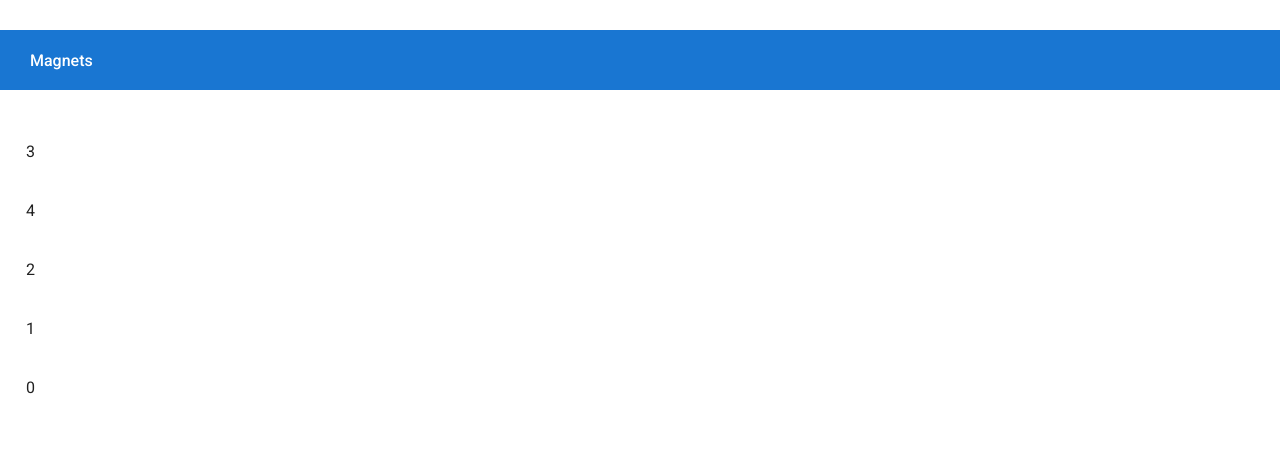
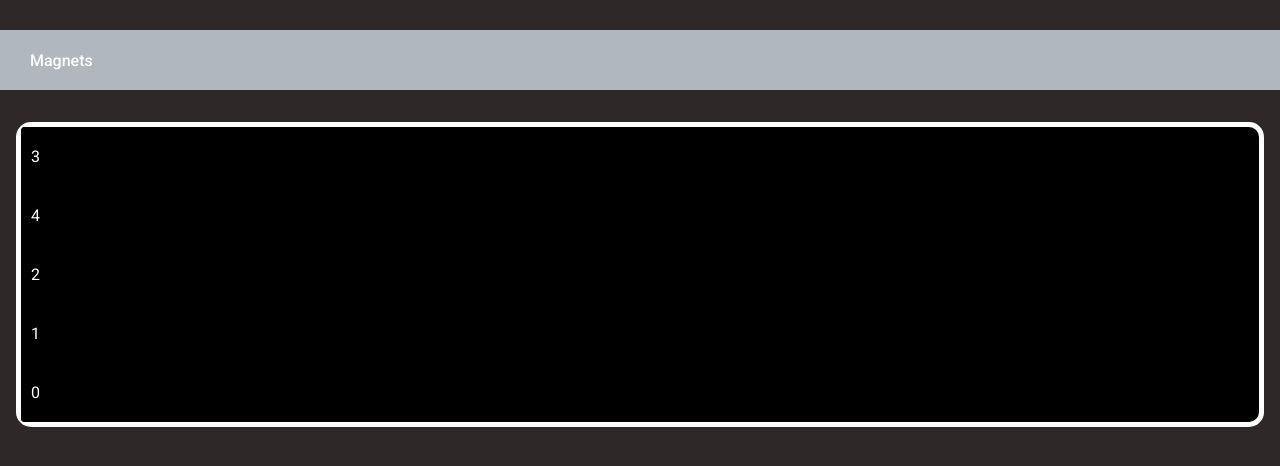
Before and after one commit to rookmoose/magnets, an Angular app: page / in a window 1280 px wide. Shown: the top 466 px of the page. Built offline with nearby package versions, Linux system fonts and the light colour scheme.

Commit message:
made design changes, currently not moving items

```diff
--- a/src/app/app.component.css
+++ b/src/app/app.component.css
@@ -3,7 +3,7 @@
     padding: 0px 0px 0px 30px;
     display: flex;
     align-items: center;
-    background-color: #1976d2;
+    background-color: #b0b7be;
     color: white;
     font-weight: 450;
 }
@@ -11,4 +11,7 @@
 .content {
     margin: 32px auto;
     padding: 0 16px;
+    overflow: hidden;
+    position: relative;
+    background-color: rgb(46, 40, 40);
   }
--- a/src/app/home/home.component.css
+++ b/src/app/home/home.component.css
@@ -1,22 +1,52 @@
+.card-container {
+    display: block;
+    background-color: black;
+    border-style: solid;
+    border-width: 5px;
+    border-color: white;
+    border-radius: 15px;
+}
+
+.list-container {
+    vertical-align: top;
+    display: inline-block;
+    max-width: 100%;
+    width: 40%;
+    min-height: 100px;
+}
+
+.list {
+    background: black;
+    border-radius: 4px;
+    width: 100%;
+    display: block;
+    overflow: hidden;
+}
+
 .entry {
     padding: 20px 10px;
-    color: rgba(0, 0, 0, 0.87);
-    cursor: move;
+    color: white;
     display: flex;
     flex-direction: row;
+    align-items: center;
     justify-content: space-between;
-    align-items: center;
-    text-align: center;
-    background: #fff;
-    border-radius: 4px;
     box-sizing: border-box;
-    position: relative;
-    z-index: 1;
+    cursor: move;
+    background: black;
+    font-size: 14 px;
     transition: box-shadow 200ms cubic-bezier(0, 0, 0.2, 1);
 }
 
+hr {
+    color: white;
+    translate: rotate(90deg);
+    background-color: white;
+    width: 5px;
+    display: inline-flex;
+}
+
 .entry-placeholder {
-    background: #ccc;
+    background: black;
     border: dotted 3px #999;
     min-height: 60px;
     transition: transform 250ms cubic-bezier(0, 0, 0.2, 1);
@@ -24,22 +54,6 @@
 
 .entry:last-child {
     border: none;
-}
-
-.list-container {
-    width: 50%;
-    max-width: 100%;
-    margin: 0 50px 50px 0;
-    display: inline-block;
-    vertical-align: top;
-}
-
-.list {
-    min-height: 60px;
-    background: white;
-    border-radius: 4px;
-    overflow: hidden;
-    display: block;
 }
 
 .cdk-drag-preview {
@@ -55,12 +69,6 @@
     transition: transform 250ms cubic-bezier(0, 0, 0.2, 1);
 }
 
-.card-container {
-    display: flex;
-    justify-content: center;
-    margin-top: auto;
-  }
-
 .footer {
     position: relative;
 }
--- a/src/app/home/home.component.html
+++ b/src/app/home/home.component.html
@@ -3,7 +3,6 @@
         <div #firstList="cdkDropList" cdkDropList [cdkDropListData]="original" [cdkDropListConnectedTo]="secondList"
             class="list" (cdkDropListDropped)="drop($event)">
             <div cdkDrag class="entry" *ngFor="let line of original">
-                <div class="entry-placeholder" *cdkDragPlaceholder></div>
                 {{line}}
             </div>
         </div>
@@ -12,12 +11,10 @@
         <div #secondList="cdkDropList" cdkDropList [cdkDropListData]="solution" [cdkDropListConnectedTo]="firstList"
             class="list" (cdkDropListDropped)="drop($event)">
             <div cdkDrag class="entry" *ngFor="let line of solution">
-                <div class="entry-placeholder" *cdkDragPlaceholder></div>
                 {{line}}
             </div>
         </div>
     </div>
-
 </div>
 <div class="footer" *ngIf="getSecondListPopulated()">
     <span *ngIf="checkSolution()">Correct!</span>
--- a/src/styles.css
+++ b/src/styles.css
@@ -2,6 +2,7 @@
 body {
     font-family: Roboto, Arial, sans-serif;
     margin: 0;
+    background-color: rgb(46, 40, 40);
 }
 
 .basic-container {
```
